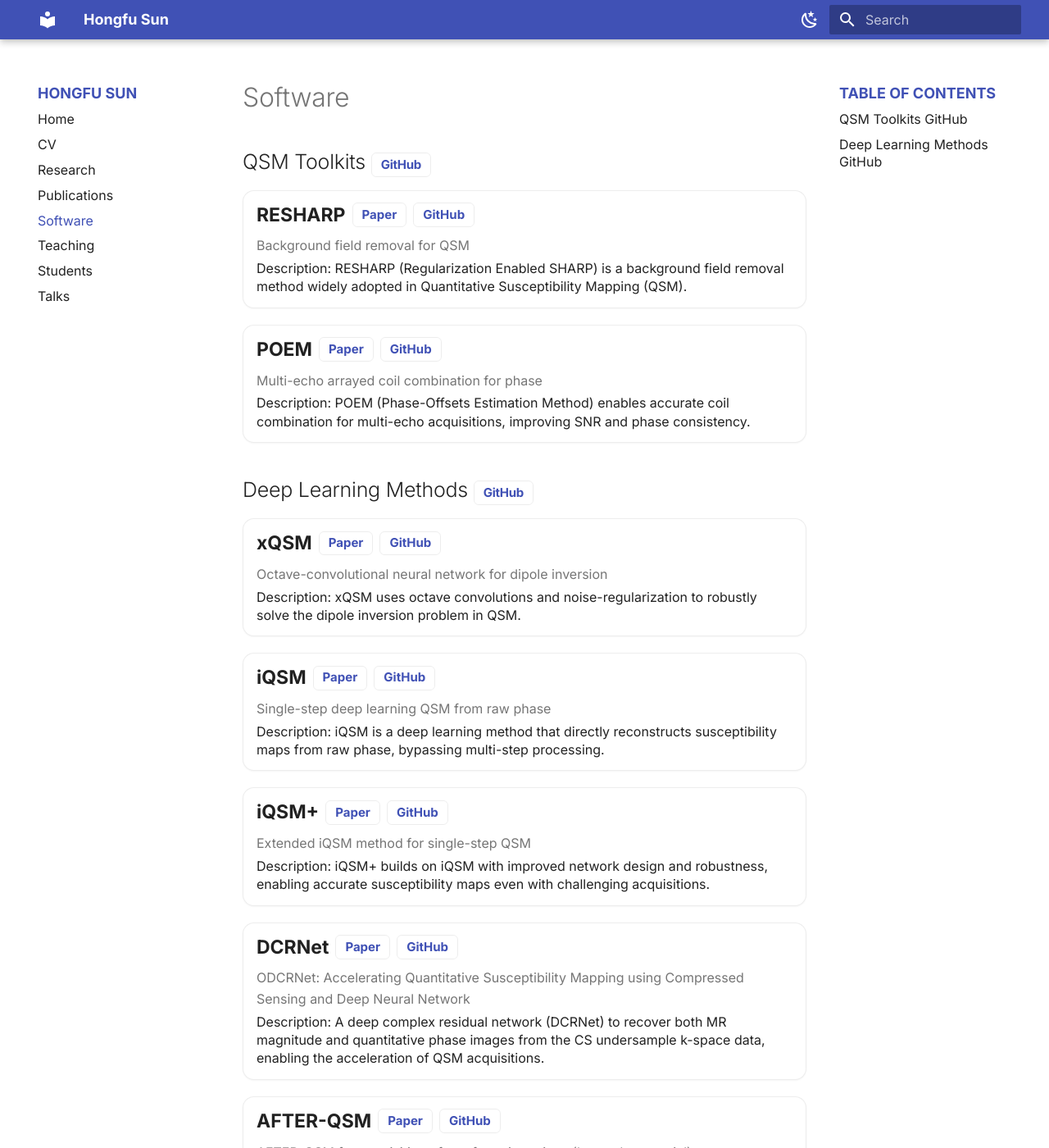
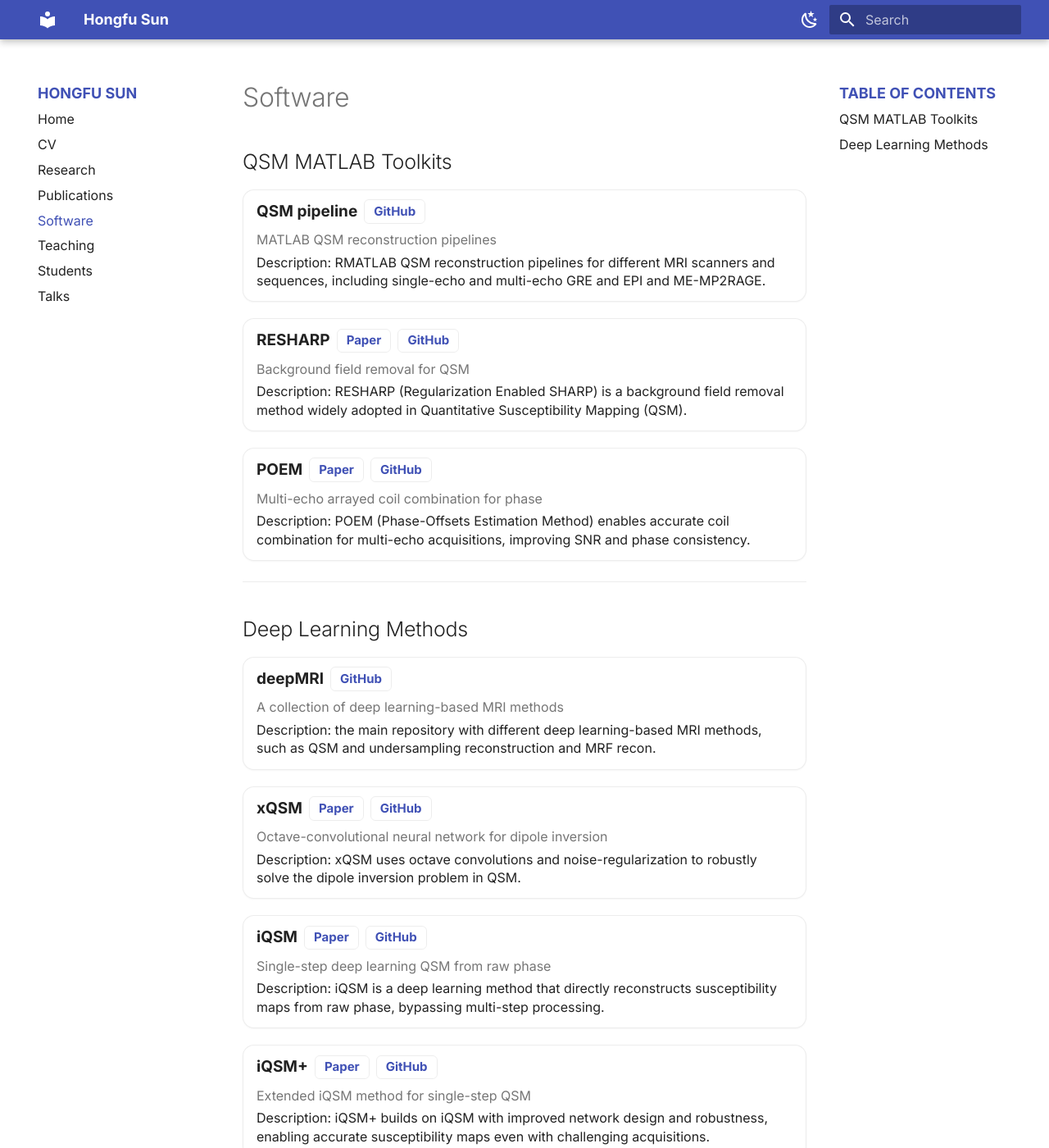
Before and after one commit to sunhongfu/sunhongfu.github.io, an MkDocs documentation site: the page built from docs/software.md, in a window 1280 px wide and 1400 px high. Shown: the whole window at 82% size. Built offline with MkDocs 1.6.1 and Material for MkDocs 9.7.7, drawn with Linux system fonts in a browser that asks for light colours.

Commit message:
update software

```diff
--- a/docs/assets/extra.css
+++ b/docs/assets/extra.css
@@ -312,7 +312,7 @@
   align-items: center;   /* vertical alignment */
   gap: 0.4rem;           /* spacing between title, buttons, tags */
   font-weight: 700;
-  font-size: 0.8rem;
+  font-size: 0.9rem;
 }
 
 /* subtitle line under the header */
@@ -380,5 +380,5 @@
 
 /* slight title size bump on wide screens */
 @media (min-width: 900px) {
-  .software-title { font-size: 1.15rem; }
+  .software-title { font-size: 0.95rem; }
 }
--- a/docs/software.md
+++ b/docs/software.md
@@ -1,8 +1,19 @@
 # Software
 
-## QSM Toolkits <span aria-hidden="true"><a class="software-btn action" href="https://github.com/sunhongfu/QSM" target="_blank" rel="noopener">GitHub</a></span>
+## QSM MATLAB Toolkits
 
 <div class="software-list">
+
+  <div class="software-card">
+    <div class="software-header">
+      <div class="software-title">QSM pipeline
+        <a class="software-btn action" href="https://github.com/sunhongfu/QSM/" target="_blank" rel="noopener">GitHub</a>
+        <!-- <span class="software-tag matlab">MATLAB</span> -->
+      </div>
+    </div>
+    <div class="software-authors">MATLAB QSM reconstruction pipelines</div>
+    <div class="software-venue">Description: RMATLAB QSM reconstruction pipelines for different MRI scanners and sequences, including single-echo and multi-echo GRE and EPI and ME-MP2RAGE.</div>
+  </div>
 
   <div class="software-card">
     <div class="software-header">
@@ -30,9 +41,23 @@
 
 </div>
 
-## Deep Learning Methods <span aria-hidden="true"><a class="software-btn action" href="https://github.com/sunhongfu/deepMRI" target="_blank" rel="noopener">GitHub</a></span>
+---
+
+## Deep Learning Methods
 
 <div class="software-list">
+
+  <div class="software-card">
+    <div class="software-header">
+      <div class="software-title">deepMRI
+        <a class="software-btn action" href="https://github.com/sunhongfu/deepMRI" target="_blank" rel="noopener">GitHub</a>
+        <!-- <span class="software-tag python">Python</span> -->
+        <!-- <span class="software-tag dl">Deep Learning</span> -->
+      </div>
+    </div>
+    <div class="software-authors">A collection of deep learning-based MRI methods</div>
+    <div class="software-venue">Description: the main repository with different deep learning-based MRI methods, such as QSM and undersampling reconstruction and MRF recon.</div>
+  </div>
 
   <div class="software-card">
     <div class="software-header">
```
